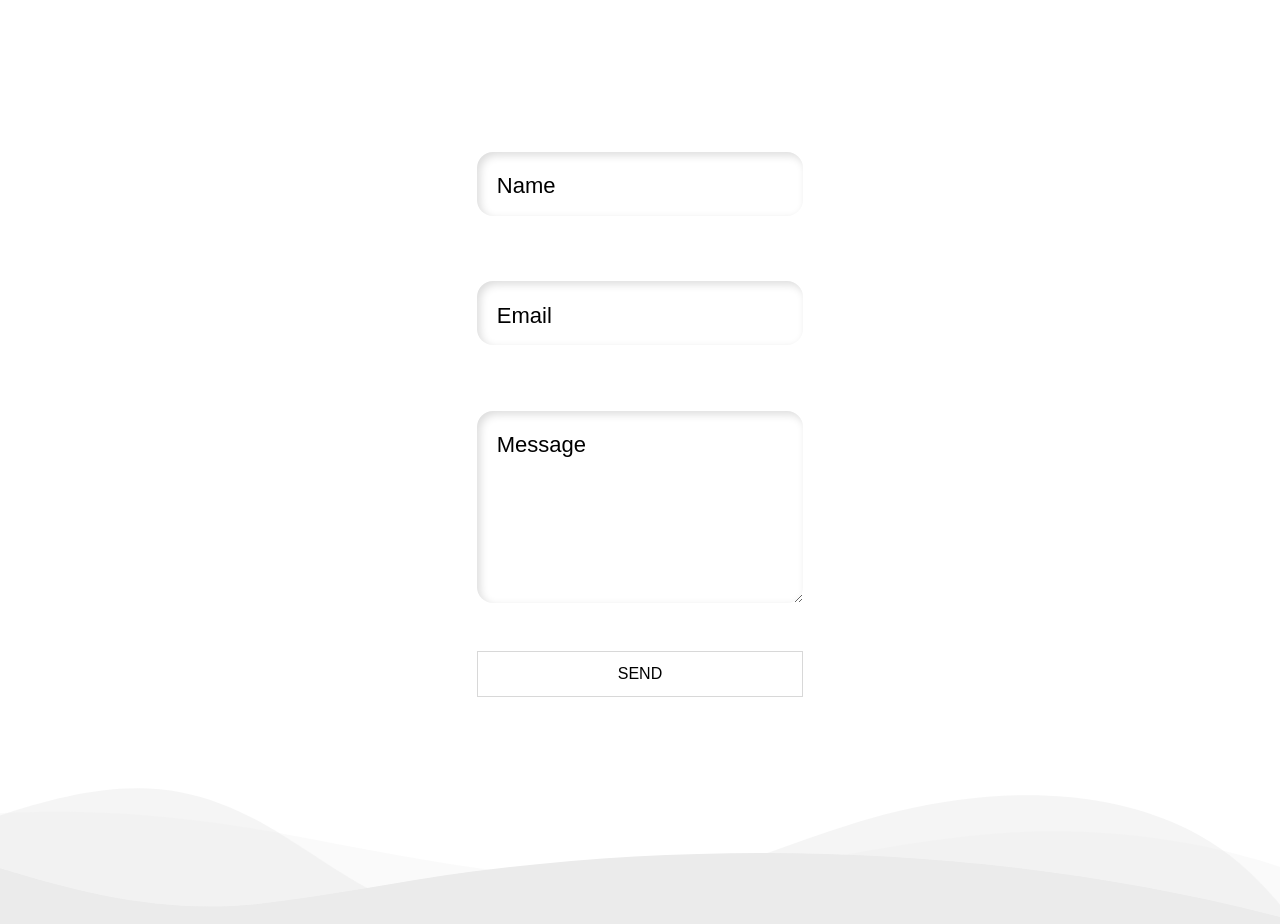
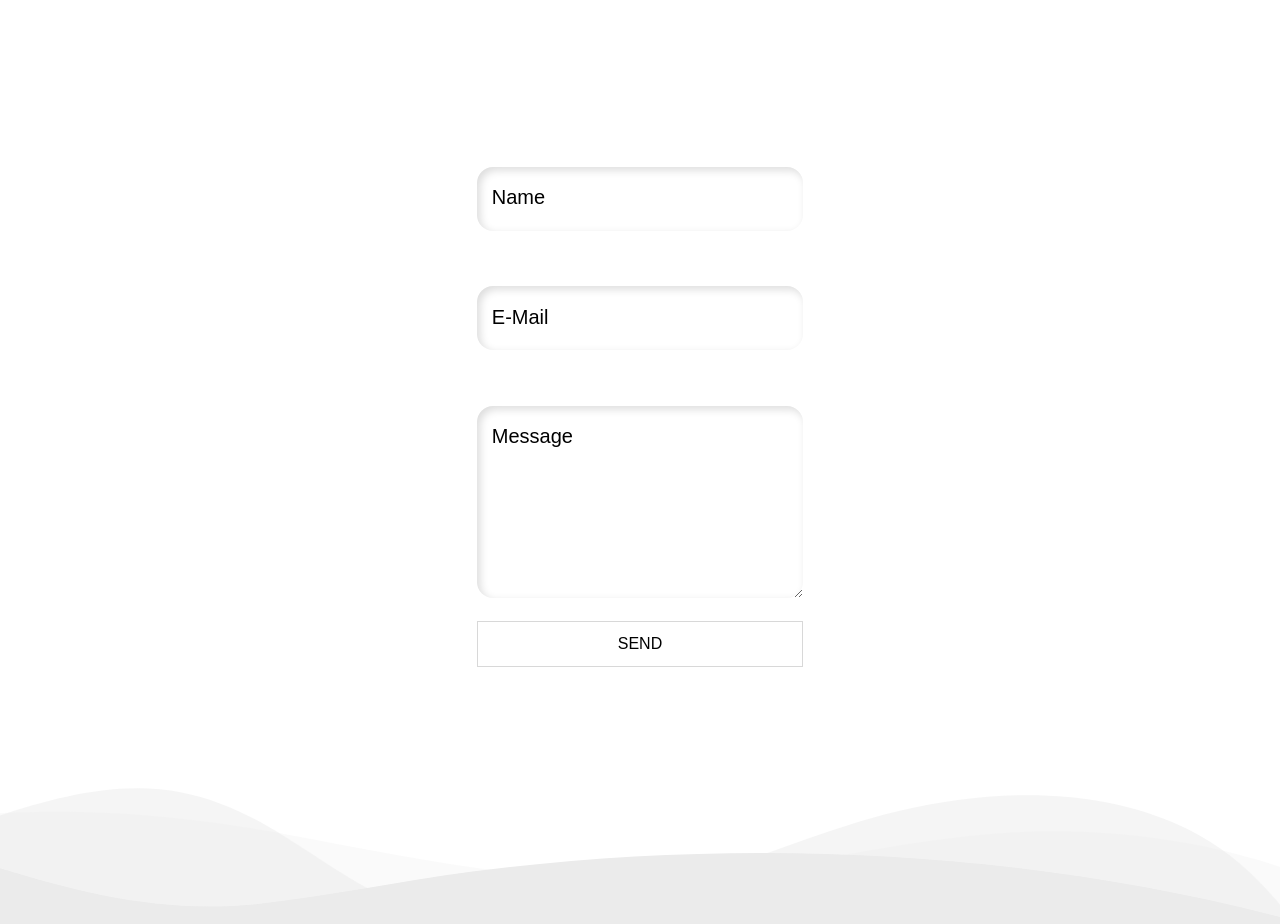
Before and after one commit to stephangriesel/stephangriesel-2022, a Vue app: page /contact in a window 1280 px wide. Shown: the part 700-1624 px from the top of the page. Built offline with nearby package versions, Linux system fonts and the light colour scheme.

Commit message:
fancy focus input & textarea

```diff
--- a/src/views/Contact.vue
+++ b/src/views/Contact.vue
@@ -12,19 +12,19 @@
       </div>
     </section>
   </div>
-  <div class='text-container'>
-    <form action="https://form.taxi/s/jpnu0sjk" method="POST">
-    <div class="form-group flex-column">
-      <label class="floating-label" for="Name">Name</label>
-      <input type="text" name="Name">
+  <div class="text-container">
+    <form action="https://form.taxi/s/jpnu0sjk" method="POST" class="form">
+      <div class="field">
+        <input type="text" />
+        <label>Name</label>
       </div>
-    <div class="form-group flex-column">
-      <label class="floating-label" for="Email">Email</label>
-      <input type="email" name="Email">
+      <div class="field">
+        <input type="email" />
+        <label>E-Mail</label>
       </div>
-    <div class="form-group flex-column">
-      <label class="floating-label" for="Message">Message</label>
-      <textarea name="Message"></textarea>
+      <div class="field">
+        <textarea></textarea>
+        <label>Message</label>
       </div>
       <button type="submit" value="Send">SEND</button>
     </form>
@@ -33,7 +33,6 @@
 </template>
 
 <script>
-
 import Footer from '../components/Footer.vue';
 
 export default {
@@ -45,19 +44,18 @@ export default {
 </script>
 
 <style lang="scss">
-
 :root {
-  --white: #FFFFFF;
-  --greyLight-1: #E4EBF5;
+  --white: #ffffff;
+  --greyLight-1: #e4ebf5;
   --greyLight-2: #dcdcdc;
   --greyLight-3: #dddddd;
   --greyDark: #777777;
 }
 
-$shadow: .3rem .3rem .6rem var(--greyLight-2),
--.2rem -.2rem .5rem var(--white);
-$inner-shadow: inset .2rem .2rem .5rem var(--greyLight-2),
-inset -.2rem -.2rem .5rem var(--white);
+$shadow: 0.3rem 0.3rem 0.6rem var(--greyLight-2),
+  -0.2rem -0.2rem 0.5rem var(--white);
+$inner-shadow: inset 0.2rem 0.2rem 0.5rem var(--greyLight-2),
+  inset -0.2rem -0.2rem 0.5rem var(--white);
 
 .hero {
   position: relative;
@@ -89,7 +87,7 @@ inset -.2rem -.2rem .5rem var(--white);
     }
     hr:nth-child(4) {
       height: 6px;
-      background-color: #ECECEC;
+      background-color: #ececec;
       border: none;
       max-width: 85px;
       margin-top: 16px;
@@ -100,44 +98,48 @@ inset -.2rem -.2rem .5rem var(--white);
 /* PARALLAX */
 
 .parallax4 {
-  background-image:url('https://images.pexels.com/photos/270360/pexels-photo-270360.jpeg');
-  min-height:30vh;
-  background-attachment:fixed;
+  background-image: url("https://images.pexels.com/photos/270360/pexels-photo-270360.jpeg");
+  min-height: 30vh;
+  background-attachment: fixed;
   background-position: center;
   background-repeat: no-repeat;
   background-size: cover;
 }
 
-.flex-column {
-  display:flex;
+/* FORM */
+
+.text-container {
+  form {
+    display: flex;
     flex-direction: column;
   }
 
-.text-container {
-  form {
-    display:flex;
+  .field {
+    display: flex;
     flex-direction: column;
-    position: relative;
   }
 
-  .form-group {
-    position:relative;
-    margin-top:15px;
-    margin-bottom: 25px;
-    .floating-label {
-      position:absolute;
-      pointer-events:none;
-      top:30px;
-      left:20px;
-      font-size:22px;
-      transition: all 0.1s ease;
+  label {
+    order: -1;
+    padding-left: 15px;
+    transition: all 0.3s ease-in;
+    transform: translateY(58px);
+    pointer-events: none;
+    font-size: 20px;
   }
-    input:focus {
-      background:red;
-      top:10px;
+
+  input:focus + label {
+    transform: translateY(5px);
+    font-size: 14px;
   }
+
+  textarea:focus + label {
+    transform: translateY(5px);
+    font-size: 14px;
   }
-  input, textarea {
+
+  input,
+  textarea {
     margin: 0.8rem 0;
     width: 20.4rem;
     height: 4rem;
@@ -149,24 +151,28 @@ inset -.2rem -.2rem .5rem var(--white);
     background: none;
     font-family: inherit;
     color: var(--greyDark);
-    &::placeholder { color: var(--greyLight-3); }
-    &:focus { outline: none; box-shadow: $shadow; }
+    &::placeholder {
+      color: var(--greyLight-3);
+    }
+    &:focus {
+      outline: none;
+      box-shadow: $shadow;
+    }
   }
 
   textarea {
-      height:12rem;
+    height: 12rem;
   }
-
 }
-  button  {
-    margin:10px 0;
+button {
+  margin: 10px 0;
   background: rgb(255, 255, 255);
   border: 1px rgb(216, 216, 216) solid;
-    color:#000000;
+  color: #000000;
   padding: 10px;
   background-image: linear-gradient(0, #bbbbbb, #c5c5c5);
   background-size: 0;
-    transition: .8s;
+  transition: 0.8s;
   background-repeat: no-repeat;
   &:hover {
     background-size: 100%;
```
Lines whose indentation alone changed are shown as unchanged.
